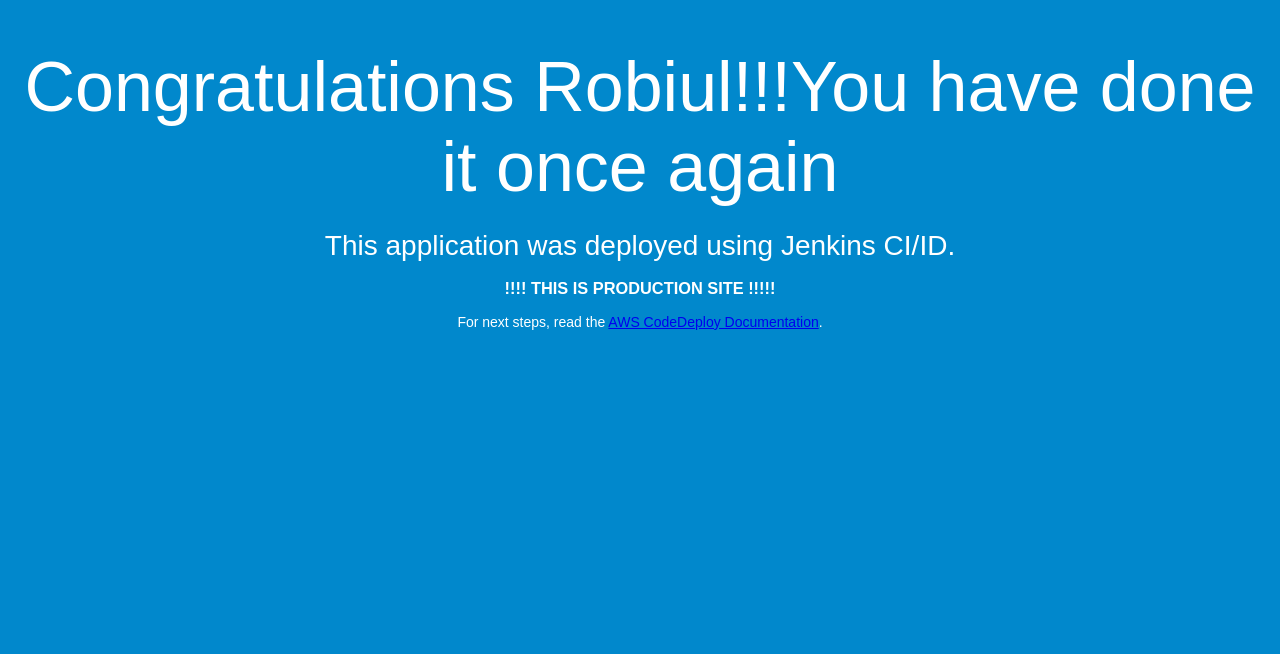
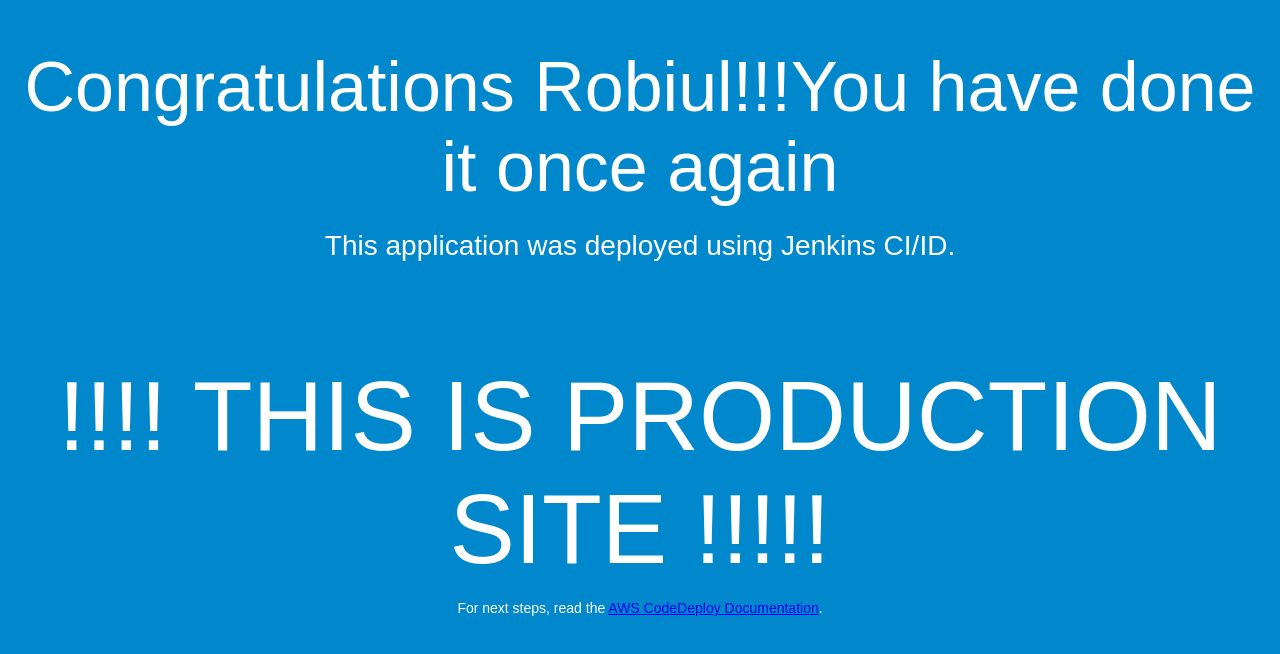
Before and after one commit to bridgecrew-perf6/code-deploy-12, a plain HTML site: page index.html in a window 1280 px wide. Drawn offline with Linux system fonts and the light colour scheme.

Commit message:
added h3 text

```diff
--- a/index.html
+++ b/index.html
@@ -22,6 +22,13 @@
       font-weight: normal;
       margin-bottom: 0;
     }
+
+    h3 {
+      font-size: 700%;
+      font-weight: normal;
+      margin-bottom: 0;
+    }
+
   </style>
 </head>
 <body>
```
